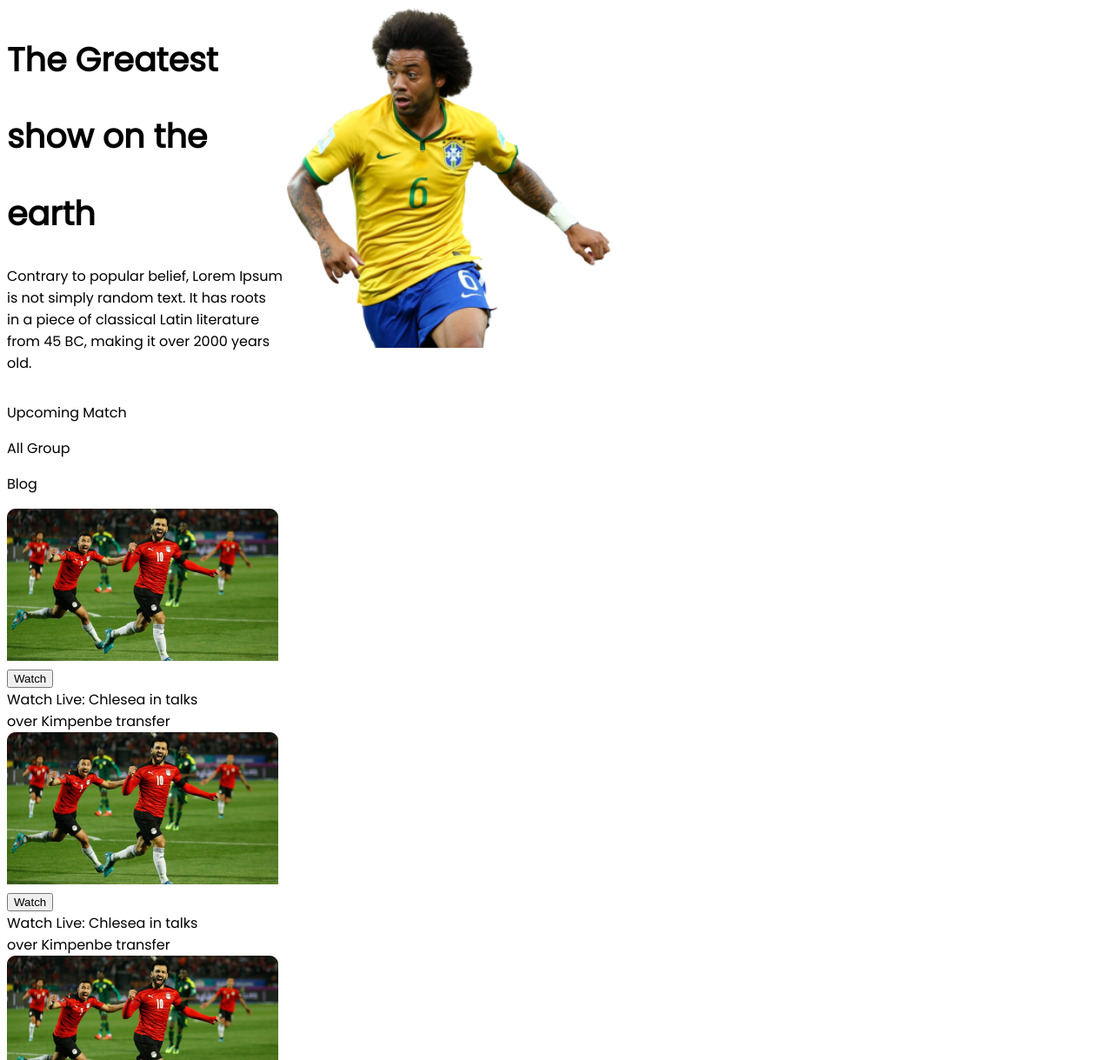
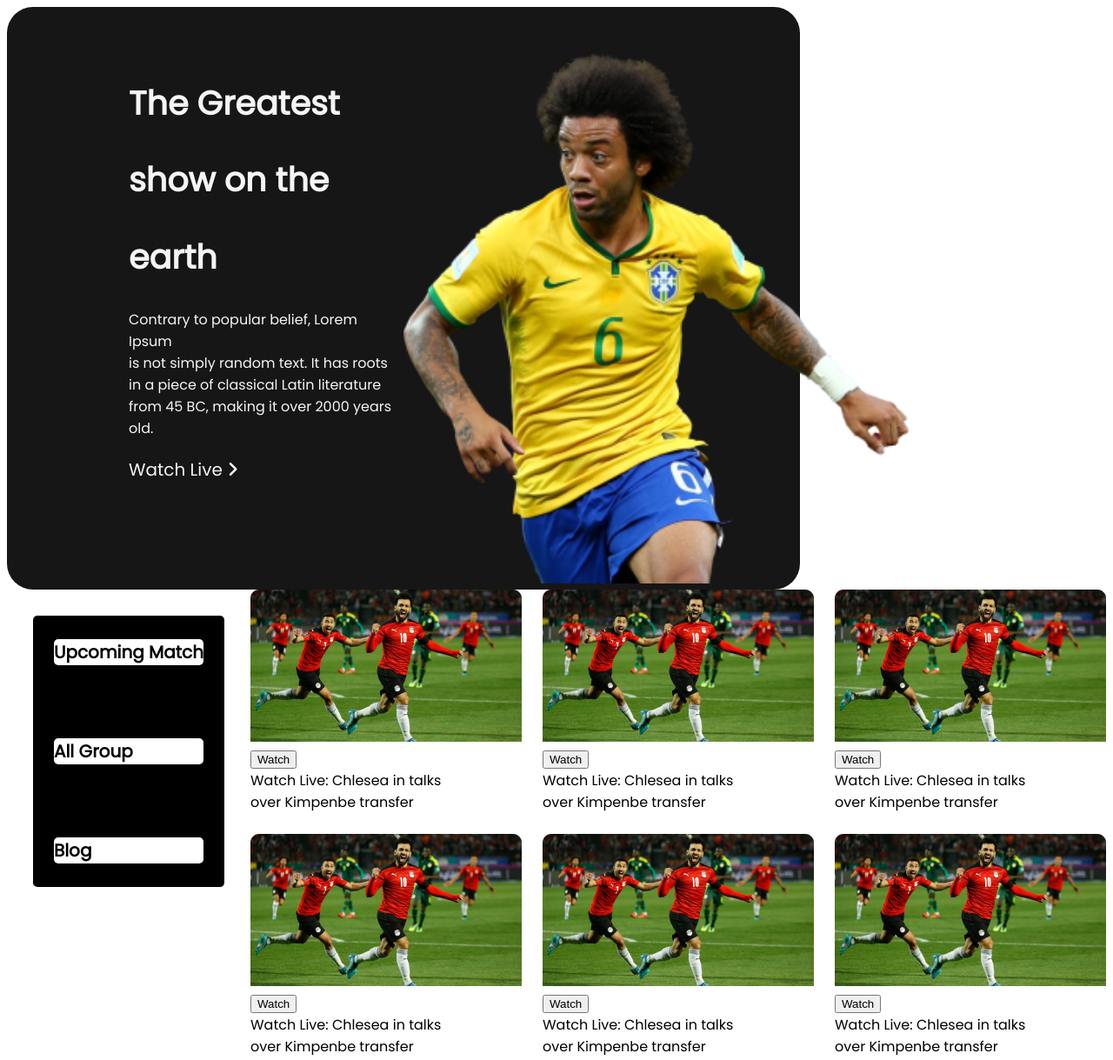
Before and after one commit to MAF-22/World-cup-2022, a plain HTML site: page index.html in a window 1280 px wide. Shown: the top 1219 px of the page at 87% size. Drawn offline with Linux system fonts and the light colour scheme.

Commit message:
code update

```diff
--- a/index.html
+++ b/index.html
@@ -20,14 +20,20 @@
     <main>
         <!-- top banner starts here -->
         <section class="top-section">
-            <div>
+            <div class="top-title">
                 <h1>The Greatest</h1>
                 <h1> show on the </h1>
                 <h1>earth</h1>
                 <p>Contrary to popular belief, Lorem Ipsum <br>is not simply random text. It has roots <br>in a piece
                     of classical Latin literature<br> from 45 BC, making it over 2000 years old.</p>
+                <p class="watch-live">Watch Live <i class="fa-solid fa-angle-right"></i></p>
             </div>
-            <div class="top-banner"><img src="images/Banner Image.png" alt=""></div>
+
+
+
+            <div class="top-banner"><img src="images/Banner Image.png" alt="">
+            </div>
+
 
         </section>
         <!-- top banner ends here -->
@@ -35,11 +41,11 @@
         <!-- blog and event section starts here -->
         <section class="middle-section">
             <div class="event-box">
-                <p>Upcoming Match</p>
-                <p>All Group</p>
-                <p>Blog</p>
+                <h3 class="event">Upcoming Match</h3>
+                <h3 class="event">All Group</h3>
+                <h3 class="event red">Blog</h3>
             </div>
-            <div>
+            <div class="blog-container">
                 <div>
                     <img src="images/Blog Image.png"></img><br>
                     <input type="submit" value="Watch"><br>
@@ -47,7 +53,6 @@
                         Watch Live: Chlesea in talks <br>
                         over Kimpenbe transfer
                     </artical>
-
                 </div>
                 <div>
                     <img src="images/Blog Image.png"></img><br>
@@ -126,6 +131,7 @@
 
         </section>
         <!-- blog and event section ends here -->
+    </main>
 
     <!-- footer starts here -->
     <footer>
@@ -139,7 +145,7 @@
         <p>Goal Live</p>
     </footer>
     <!-- footer ends here -->
-    </main>
+
 
 </body>
 
--- a/style.css
+++ b/style.css
@@ -1,21 +1,81 @@
-/* font */
+/* similar and utility */
 body {
     font-family: 'Poppins', sans-serif;
+    background-color: white;
 }
+
+
 
 /* ---------------
    top section
 --------------- */
+.top-section {
+    color: whitesmoke;
+    background-color: #161616;
+    border-radius: 30px;
+    Width: 1320px;
+    display: flex;
+    width: 50%;
+    padding-top: 50px;
+    padding-left: 140px;
+    padding-right: 140px;
+
+}
+
+.top-title,
+.top-banner {
+    width: 50%;
+}
+
 h1 {
     font-size: 38px;
 }
 
 .top-banner img {
-    width: 120%
+
+    width: 581px;
+    height: 613px;
 }
 
-.top-section {
+.watch-live {
+    font-size: 20px;
+    justify-content: center;
+    align-items: center;
+}
+
+
+
+/* --------------------------
+   blog and stream section
+--------------------------- */
+.middle-section {
     display: flex;
-    width: 50%;
+}
+
+.event-box {
+    width: 312px;
+    height: 312px;
+    background-color: black;
+    margin: 30px;
+    display: grid;
+    grid-template-rows: repeat(3, 1fr);
+    gap: 30px;
+    justify-content: center;
+    align-items: center;
+    border-radius: 5px;
 
 }
+
+.event {
+    margin: 17px, 29px;
+    background-color: white;
+    border-radius: 5px;
+    font-size: 20px;
+
+}
+
+.blog-container {
+    display: grid;
+    grid-template-columns: repeat(3, 1fr);
+    gap: 24px;
+}
```
Lines whose indentation alone changed are shown as unchanged.
